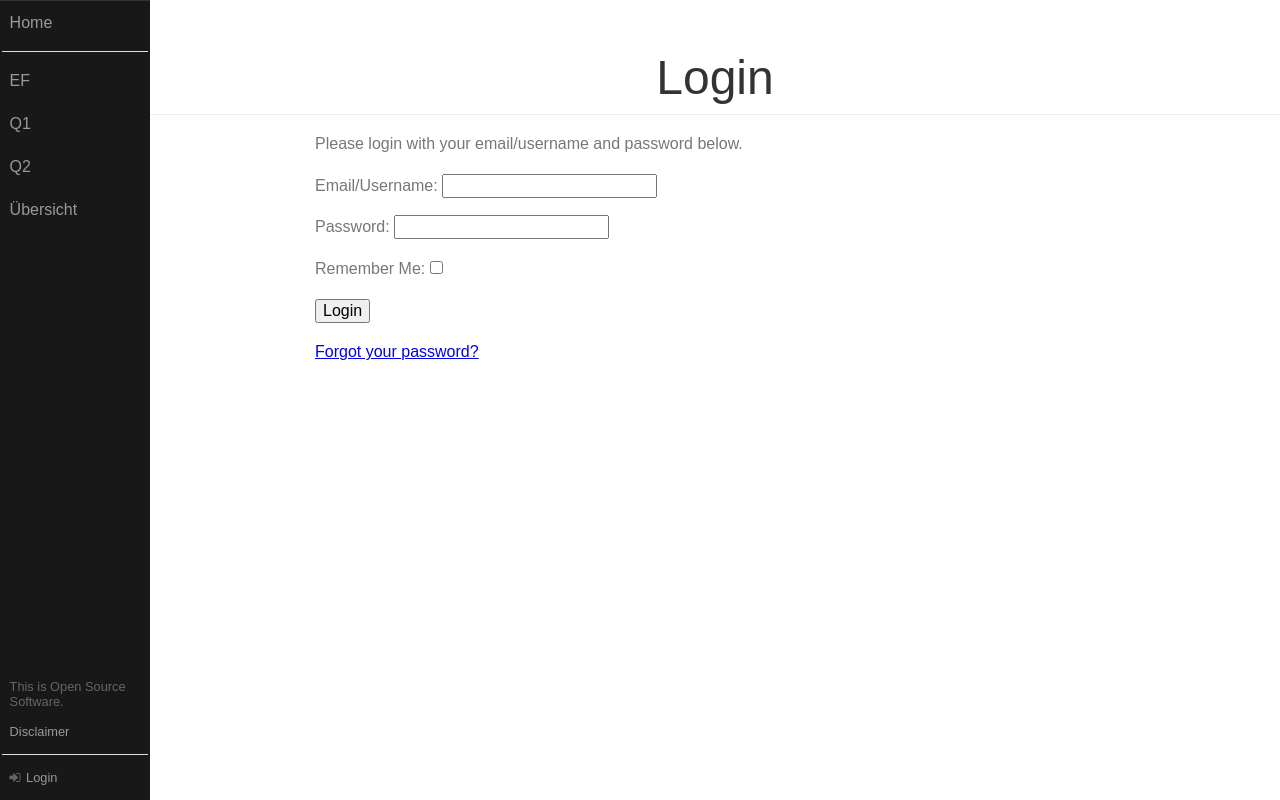
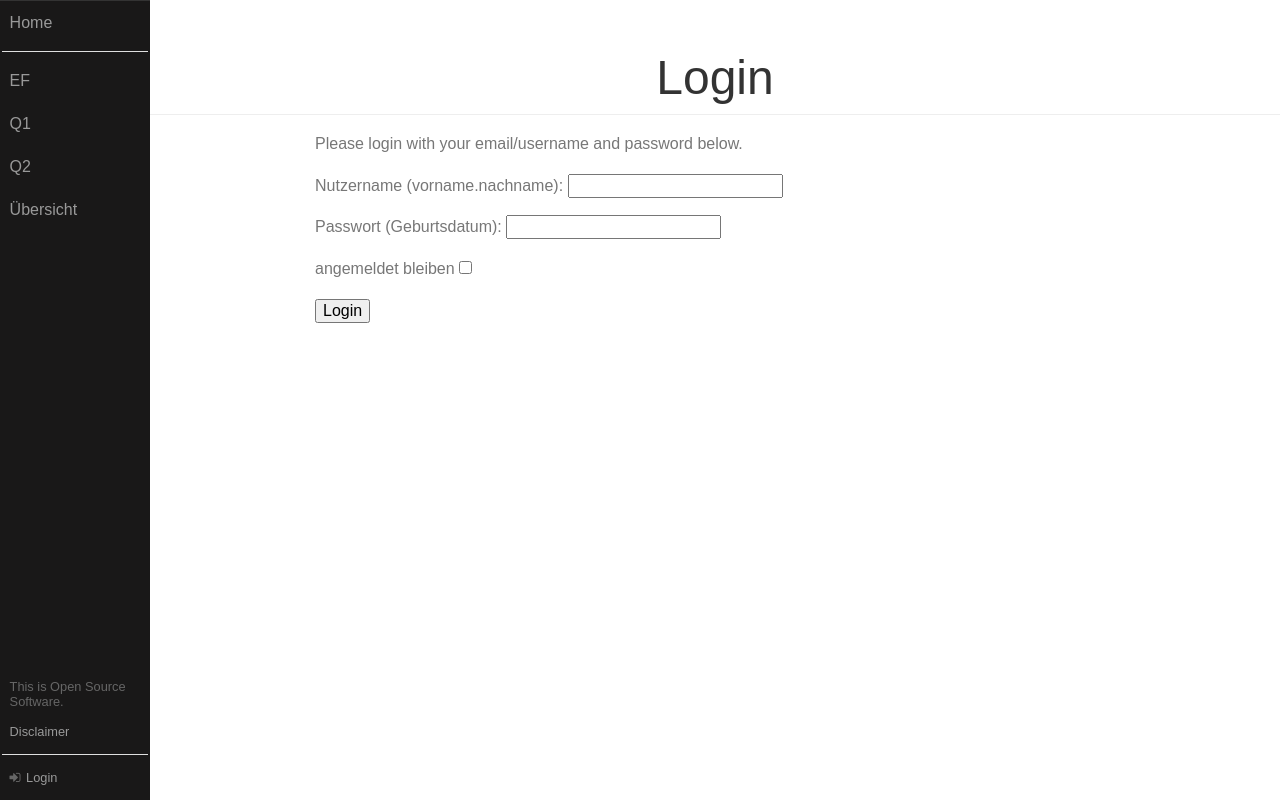
Before and after one commit to jwhb/UntisRouter, a CodeIgniter app: page /auth/login in a window 1280 px wide. Run offline with CodeIgniter, Linux system fonts and the light colour scheme.

Commit message:
Update login template

```diff
--- a/application/views/auth/login.php
+++ b/application/views/auth/login.php
@@ -5,17 +5,17 @@
 <?php echo form_open("auth/login");?>
 
   <p>
-    <?php echo lang('login_identity_label', 'identity');?>
+    Nutzername (vorname.nachname):
     <?php echo form_input($identity);?>
   </p>
 
   <p>
-    <?php echo lang('login_password_label', 'password');?>
+    Passwort (Geburtsdatum):
     <?php echo form_input($password);?>
   </p>
 
   <p>
-    <?php echo lang('login_remember_label', 'remember');?>
+    angemeldet bleiben
     <?php echo form_checkbox('remember', '1', FALSE, 'id="remember"');?>
   </p>
 
@@ -24,4 +24,4 @@
 
 <?php echo form_close();?>
 
-<p><a href="forgot_password"><?php echo lang('login_forgot_password');?></a></p>
+<!--<p><a href="forgot_password"><?php echo lang('login_forgot_password');?></a></p>-->
```
